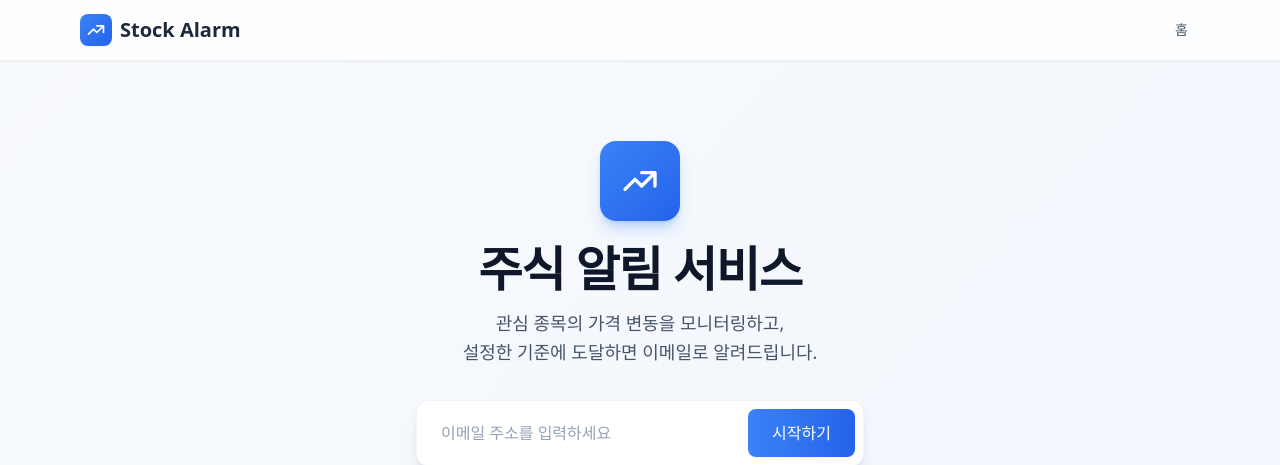
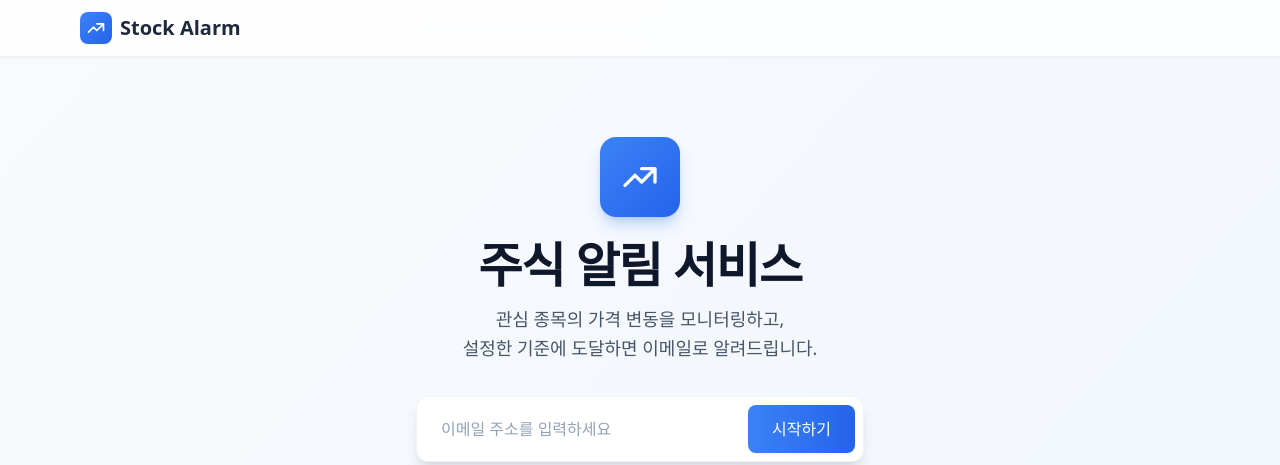
Before and after one commit to OneVth/stock-alarm, a Flask app: page / in a window 1280 px wide. Shown: the top 465 px of the page. Run offline with Flask 3, Linux system fonts and the light colour scheme; some libraries are stand-ins or nearby versions.

Commit message:
refactor: base, history, settings 페이지 디자인 수정
- nav bar 삭제
- 종목코드 [:2] 삭제

```diff
--- a/app/templates/base.html
+++ b/app/templates/base.html
@@ -68,24 +68,6 @@
                     </div>
                     <span class="text-xl font-bold text-slate-800 group-hover:text-blue-600 transition-colors">Stock Alarm</span>
                 </a>
-
-                <!-- Navigation -->
-                <nav class="flex items-center gap-1">
-                    <a href="{{ url_for('main.home') }}"
-                       class="px-3 py-2 text-sm font-medium text-slate-600 hover:text-blue-600 hover:bg-blue-50 rounded-lg transition-colors">
-                        홈
-                    </a>
-                    {% if user is defined and user %}
-                    <a href="{{ url_for('settings.settings_page', uuid=user.uuid) }}"
-                       class="px-3 py-2 text-sm font-medium text-slate-600 hover:text-blue-600 hover:bg-blue-50 rounded-lg transition-colors">
-                        내 설정
-                    </a>
-                    <a href="{{ url_for('settings.history_page', uuid=user.uuid) }}"
-                       class="px-3 py-2 text-sm font-medium text-slate-600 hover:text-blue-600 hover:bg-blue-50 rounded-lg transition-colors">
-                        알림 히스토리
-                    </a>
-                    {% endif %}
-                </nav>
             </div>
         </div>
     </header>
--- a/app/templates/history.html
+++ b/app/templates/history.html
@@ -60,9 +60,6 @@
                         </td>
                         <td class="px-6 py-4">
                             <div class="flex items-center gap-3">
-                                <div class="w-10 h-10 bg-slate-100 rounded-lg flex items-center justify-center">
-                                    <span class="text-xs font-bold text-slate-500">{{ log.stock_code[:2] }}</span>
-                                </div>
                                 <div>
                                     <div class="font-medium text-slate-900">{{ log.alert.stock_name if log.alert else log.stock_code }}</div>
                                     <div class="text-sm text-slate-500">{{ log.stock_code }}</div>
--- a/app/templates/settings.html
+++ b/app/templates/settings.html
@@ -274,9 +274,7 @@
                     <tr class="hover:bg-blue-50/50 transition-colors group">
                         <td class="px-6 py-4">
                             <div class="flex items-center gap-3">
-                                <div class="w-10 h-10 bg-slate-100 rounded-lg flex items-center justify-center">
-                                    <span class="text-xs font-bold text-slate-500">{{ alert.stock_code[:2] }}</span>
-                                </div>
+
                                 <div>
                                     <div class="font-medium text-slate-900">{{ alert.stock_name }}</div>
                                     <div class="text-sm text-slate-500">{{ alert.stock_code }}</div>
```
